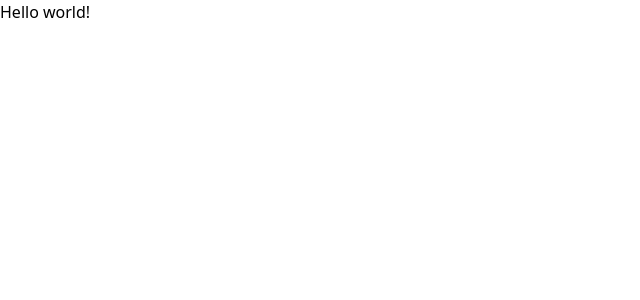
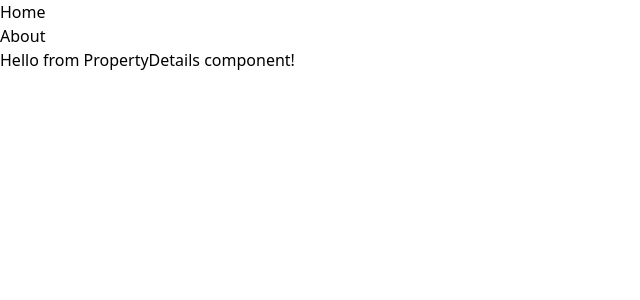
Before and after one commit to devlopersumit/HomeHunt---Real-Estate-Listing-Finder-Platform, a React (Vite) app: page /propertydetails in a window 1280 px wide. Shown: the top 300 px of the page, without its empty margins (0-640 px from the left). Built offline with nearby package versions, Linux system fonts and the light colour scheme.

Commit message:
Project is setup with appropriate routing

```diff
--- a/src/App.jsx
+++ b/src/App.jsx
@@ -1,10 +1,35 @@
+import { BrowserRouter, Route, Routes, Link } from "react-router-dom"
+import PropertyDetails from "./pages/PropertyDetails"
+import Home from "./pages/Home"
+import Saved from "./pages/Saved"
+import Admin from "./pages/Admin"
 
 function App() {
+
   return (
     <>
-    <h1 className="text-3xl font-bold underline">
-      Hello world!
-    </h1>
+    <BrowserRouter>
+    {/* Navigation */}
+    <nav>
+      <ul>
+        <li>
+          <Link to="/">Home</Link>
+        </li>
+        <li>
+          <Link to="/about">About</Link>
+        </li>
+      </ul>
+    </nav>
+
+    {/* Routes */}
+    <Routes>
+      <Route path="/" element={<Home />} />
+      <Route path="/propertydetails" element={<PropertyDetails />} />
+      <Route path="/saved" element={<Saved />} />
+      <Route path="/admin" element={<Admin />} />
+      <Route path="*" element={<h1>404 - Page Not Found</h1>} />
+    </Routes>
+    </BrowserRouter>
     </>
   )
 }
--- /dev/null
+++ b/src/pages/Admin.jsx
@@ -0,0 +1,11 @@
+import React from 'react'
+
+const Admin = () => {
+  return (
+    <div>
+      Hello from the admin panel!
+    </div>
+  )
+}
+
+export default Admin
--- /dev/null
+++ b/src/pages/Home.jsx
@@ -0,0 +1,11 @@
+import React from 'react'
+
+const Home = () => {
+  return (
+    <div>
+      Hello From Home Page!
+    </div>
+  )
+}
+
+export default Home
--- /dev/null
+++ b/src/pages/PropertyDetails.jsx
@@ -0,0 +1,11 @@
+import React from 'react'
+
+const PropertyDetails = () => {
+  return (
+    <div>
+      Hello from PropertyDetails component!
+    </div>
+  )
+}
+
+export default PropertyDetails
--- /dev/null
+++ b/src/pages/Saved.jsx
@@ -0,0 +1,11 @@
+import React from 'react'
+
+const Saved = () => {
+  return (
+    <div>
+      Hello from Saved page!
+    </div>
+  )
+}
+
+export default Saved
```
Also changed, not shown: package.json (+6 -1 lines), 1 other file (tests, documents, lock files or other folders).
